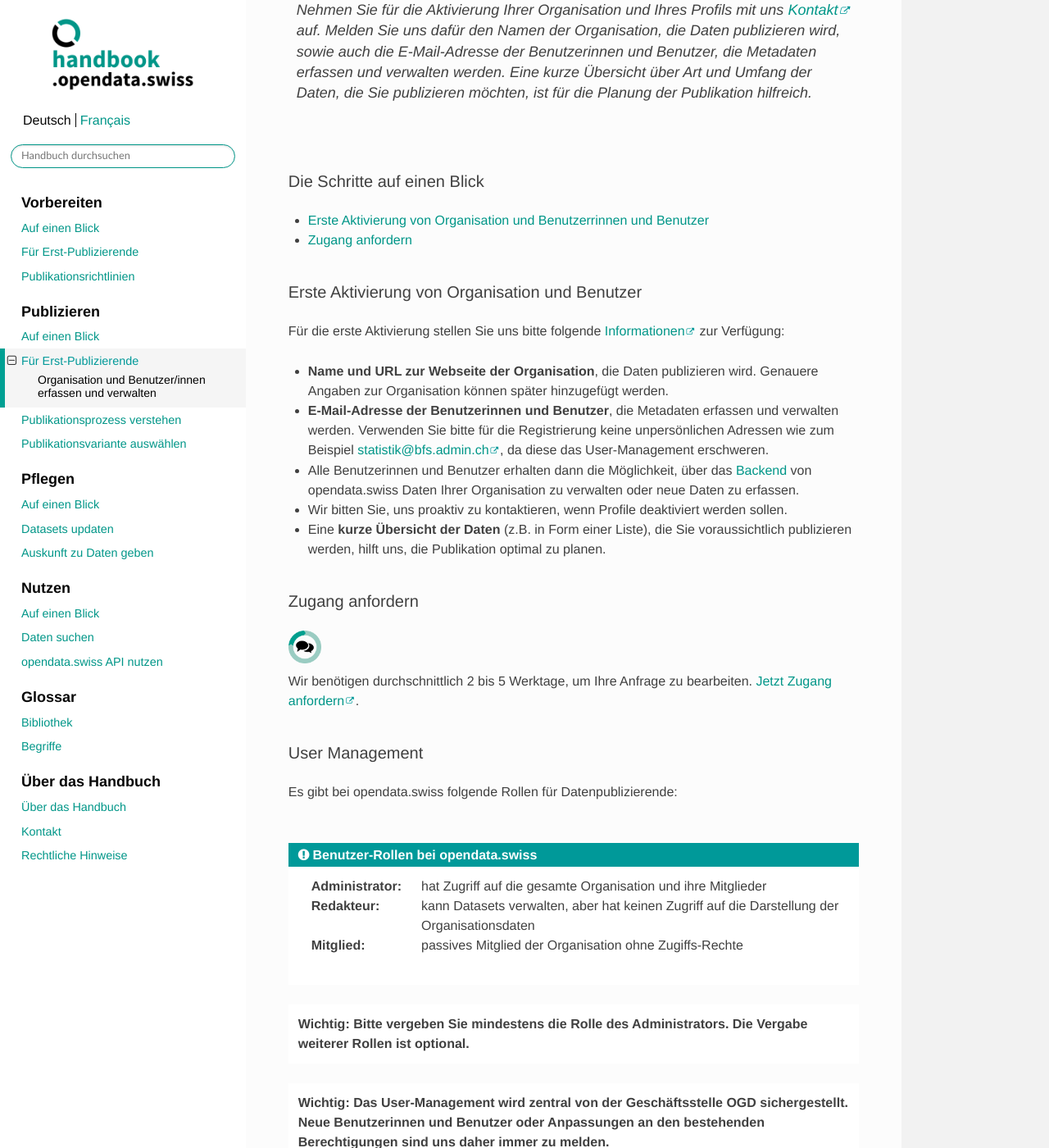
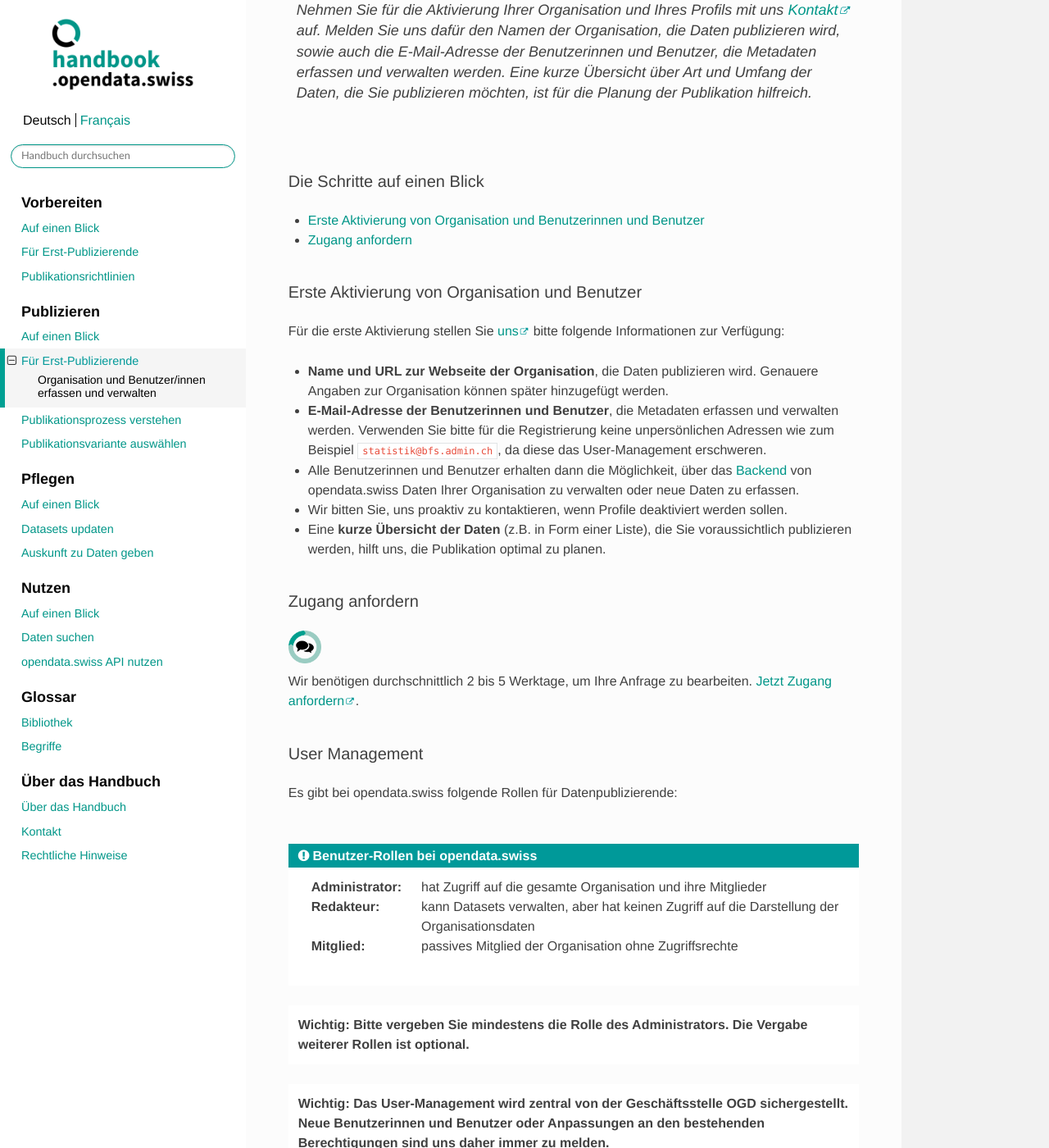
Before and after one commit to opendata-swiss/ogdch-handbook, a Sphinx documentation site: the page built from source/content/publizieren/erstpublizierende/kontakt-bfs.rst, in a window 1280 px wide and 1400 px high, scrolled down 366 px. Shown: the whole window at 82% size. Built offline with Sphinx 7.4.7 and the Read the Docs theme 2.0.0, drawn with Linux system fonts in a browser that asks for light colours; cross-references to code outside the pages are shown as plain code.

Commit message:
make corrections on page bfs-kontakt after po review

```diff
--- a/source/content/publizieren/erstpublizierende/kontakt-bfs.rst
+++ b/source/content/publizieren/erstpublizierende/kontakt-bfs.rst
@@ -27,7 +27,7 @@ Was muss ich tun, wenn ich zum ersten Mal Daten publizieren möchte?
 Die Schritte auf einen Blick
 ----------------------------
 
-- :ref:`Erste Aktivierung von Organisation und Benutzerrinnen und Benutzer <erste_aktivierung>`
+- :ref:`Erste Aktivierung von Organisation und Benutzerinnen und Benutzer <erste_aktivierung>`
 - :ref:`Zugang anfordern <zugang_anfordern>`
 
 .. _erste_aktivierung:
@@ -35,15 +35,15 @@ Die Schritte auf einen Blick
 Erste Aktivierung von Organisation und Benutzer
 -----------------------------------------------
 
-Für die erste Aktivierung stellen Sie uns bitte folgende
-`Informationen <mailto:opendata@bfs.admin.ch>`__ zur Verfügung:
+Für die erste Aktivierung stellen Sie `uns <mailto:opendata@bfs.admin.ch>`__
+bitte folgende Informationen zur Verfügung:
 
 - **Name und URL zur Webseite der Organisation**, die Daten publizieren wird.
   Genauere Angaben zur Organisation können später hinzugefügt werden.
 - **E-Mail-Adresse der Benutzerinnen und Benutzer**, die
   Metadaten erfassen und verwalten werden. Verwenden Sie bitte für
   die Registrierung keine unpersönlichen Adressen
-  wie zum Beispiel statistik@bfs.admin.ch, da diese das User-Management erschweren.
+  wie zum Beispiel ``statistik@bfs.admin.ch``, da diese das User-Management erschweren.
 - Alle Benutzerinnen und Benutzer erhalten dann die Möglichkeit,
   über das :term:`Backend <Backend>` von opendata.swiss Daten
   Ihrer Organisation zu verwalten oder neue Daten zu erfassen.
@@ -74,7 +74,7 @@ Es gibt bei opendata.swiss folgende Rollen für Datenpublizierende:
     :Administrator: hat Zugriff auf die gesamte Organisation und ihre Mitglieder
     :Redakteur: kann Datasets verwalten, aber hat keinen Zugriff auf die
                 Darstellung der Organisationsdaten
-    :Mitglied: passives Mitglied der Organisation ohne Zugiffs-Rechte
+    :Mitglied: passives Mitglied der Organisation ohne Zugriffsrechte
 
 .. container:: important
 
```
